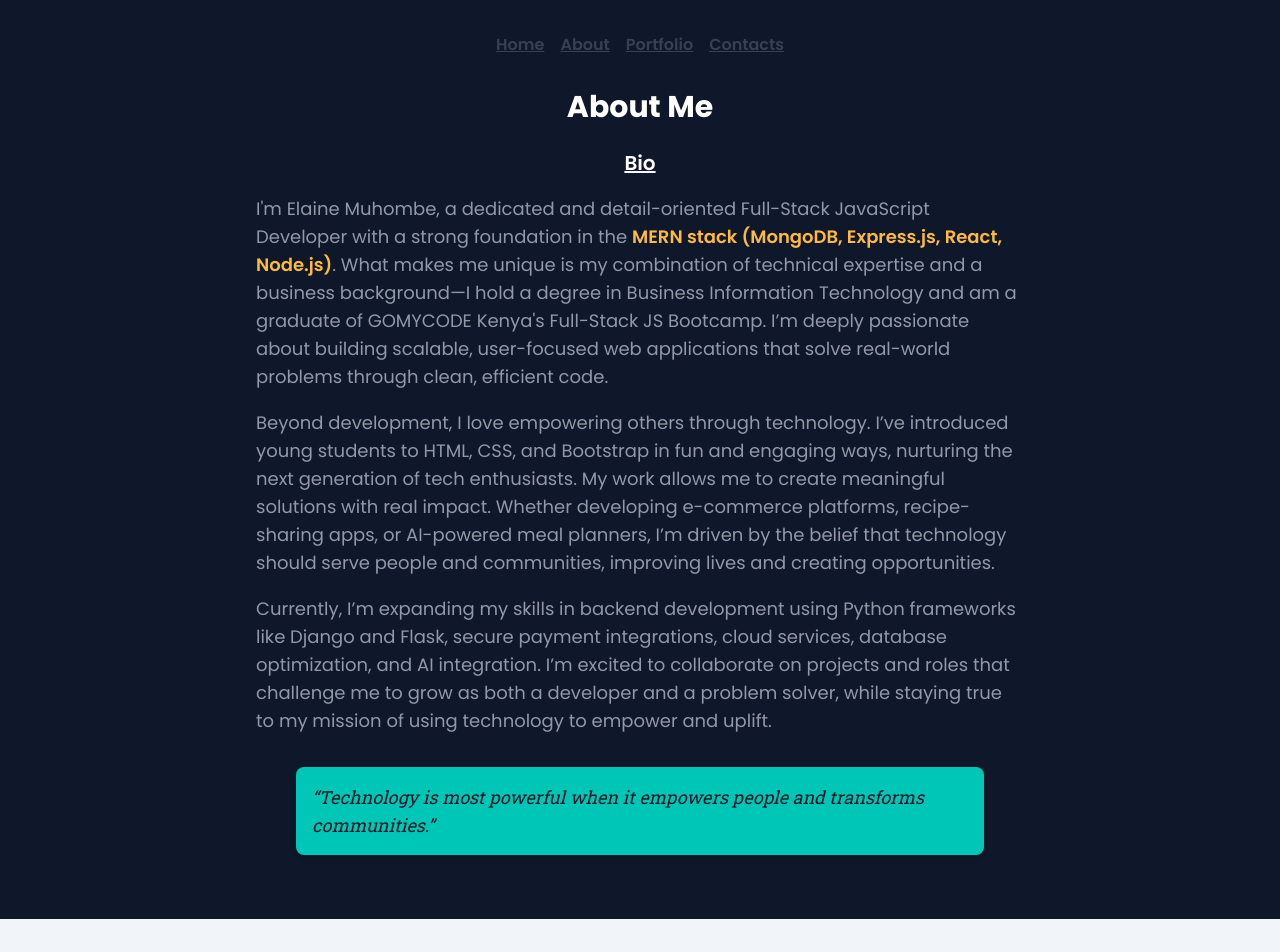
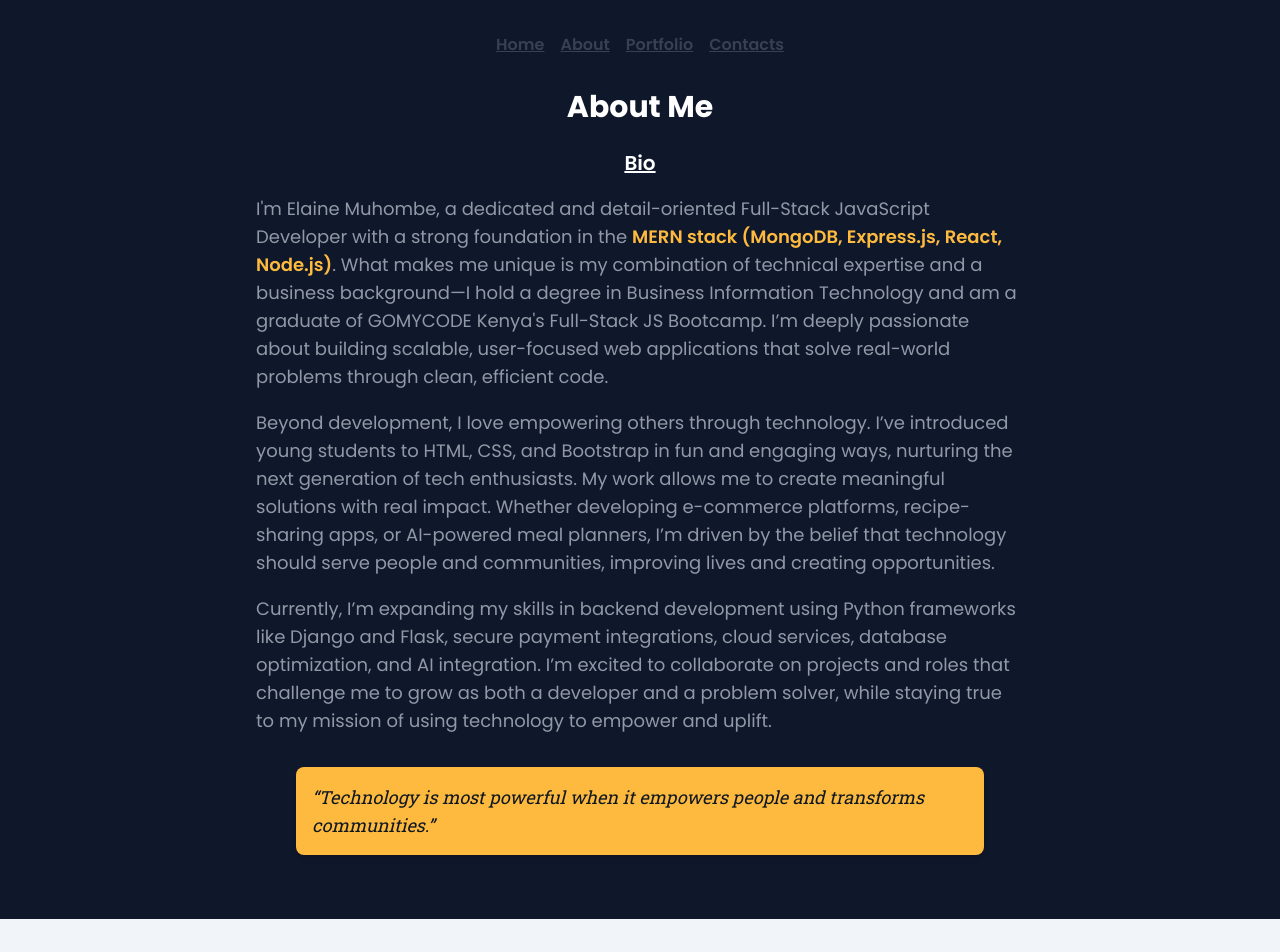
Before and after one commit to elainees-devs/elaine-portfolio, a React (Vite) app: page /about in a window 1280 px wide. Shown: the top 952 px of the page. Built offline with nearby package versions, Linux system fonts and the light colour scheme.

Commit message:
style: update About page quote background from tealAccent to secondary

```diff
--- a/src/pages/About.tsx
+++ b/src/pages/About.tsx
@@ -55,7 +55,7 @@ const About: React.FC = () => {
             uplift.
           </p>
 
-          <blockquote className="mt-8 p-4 text-lg italic text-navy bg-tealAccent pl-4 font-robotoSlab rounded-lg shadow-md">
+          <blockquote className="mt-8 p-4 text-lg italic text-navy bg-secondary pl-4 font-robotoSlab rounded-lg shadow-md">
             “Technology is most powerful when it empowers people and transforms
             communities.”
           </blockquote>
```
